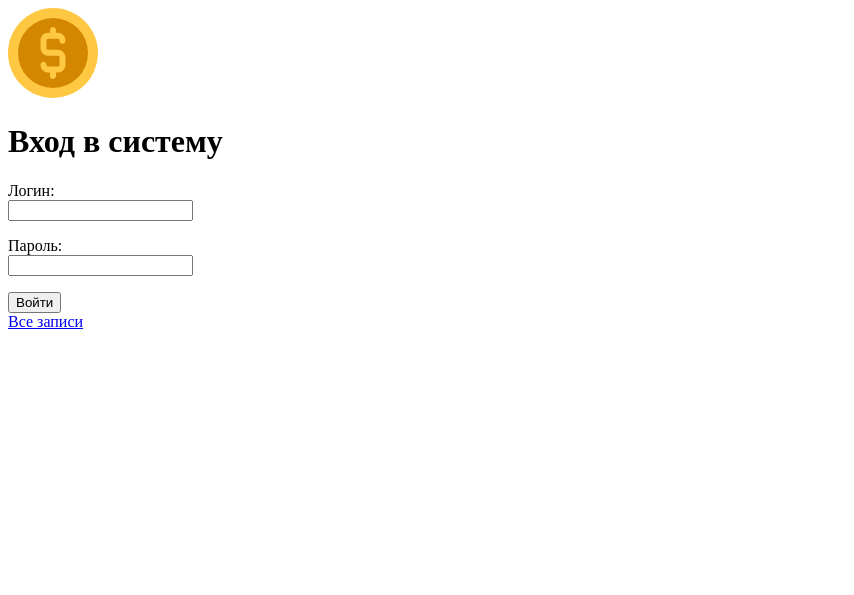
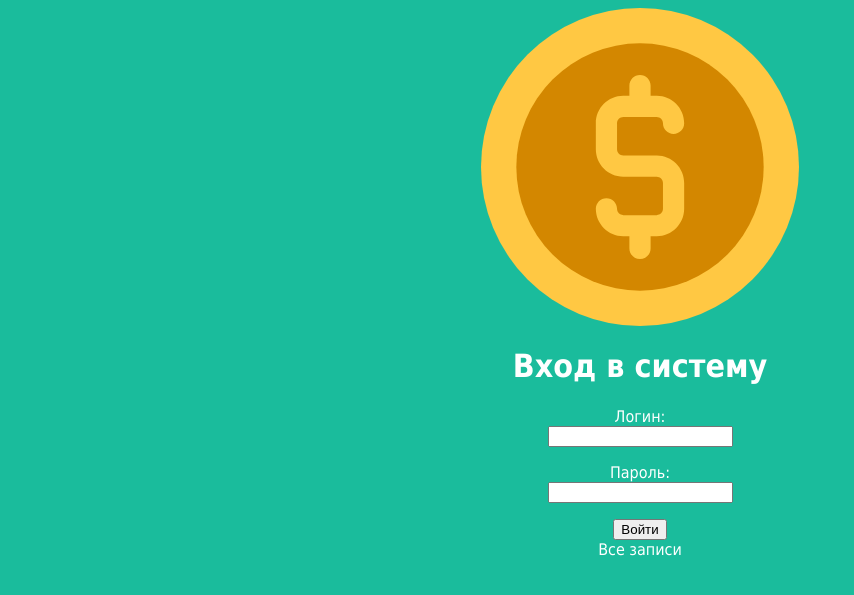
Before and after one commit to TerraIcarus/PythonLabs, a Django app: page /login/ in a window 1280 px wide. Shown: the top 595 px of the page, without its empty margins (0-854 px from the left). Run offline with Django 5.2, Linux system fonts and the light colour scheme.

Commit message:
Лабораторная работа №6. Вариант №17

```diff
--- a/lab6/blog/articles/static/css/expense.css
+++ b/lab6/blog/articles/static/css/expense.css
@@ -85,3 +85,7 @@ a.article-text {
       text-align: right;
     text-decoration: none;
 }
+
+.login{
+    text-align: center;
+}
--- a/lab6/blog/articles/templates/login.html
+++ b/lab6/blog/articles/templates/login.html
@@ -2,6 +2,7 @@
 <html lang="ru">
 
 <head>
+    <link rel="stylesheet" href="{{ STATIC_URL }}/static/css/expense.css">
     <meta charset="UTF-8">
     <title>Авторизация пользователя</title>
 </head>
@@ -12,7 +13,7 @@
     <img src="{{ STATIC_URL }}/static/logo.svg" class="logo">
 </div>
 
-<div class="archive">
+<div class="login">
 
     <h1>Вход в систему</h1>
 
--- a/lab6/blog/articles/templates/register.html
+++ b/lab6/blog/articles/templates/register.html
@@ -13,7 +13,7 @@
     <img src="{{ STATIC_URL }}/static/logo.svg" class="logo">
 </div>
 
-<div class="archive">
+<div class="login">
 
     <h1>Регистрация пользователя</h1>
 
```
